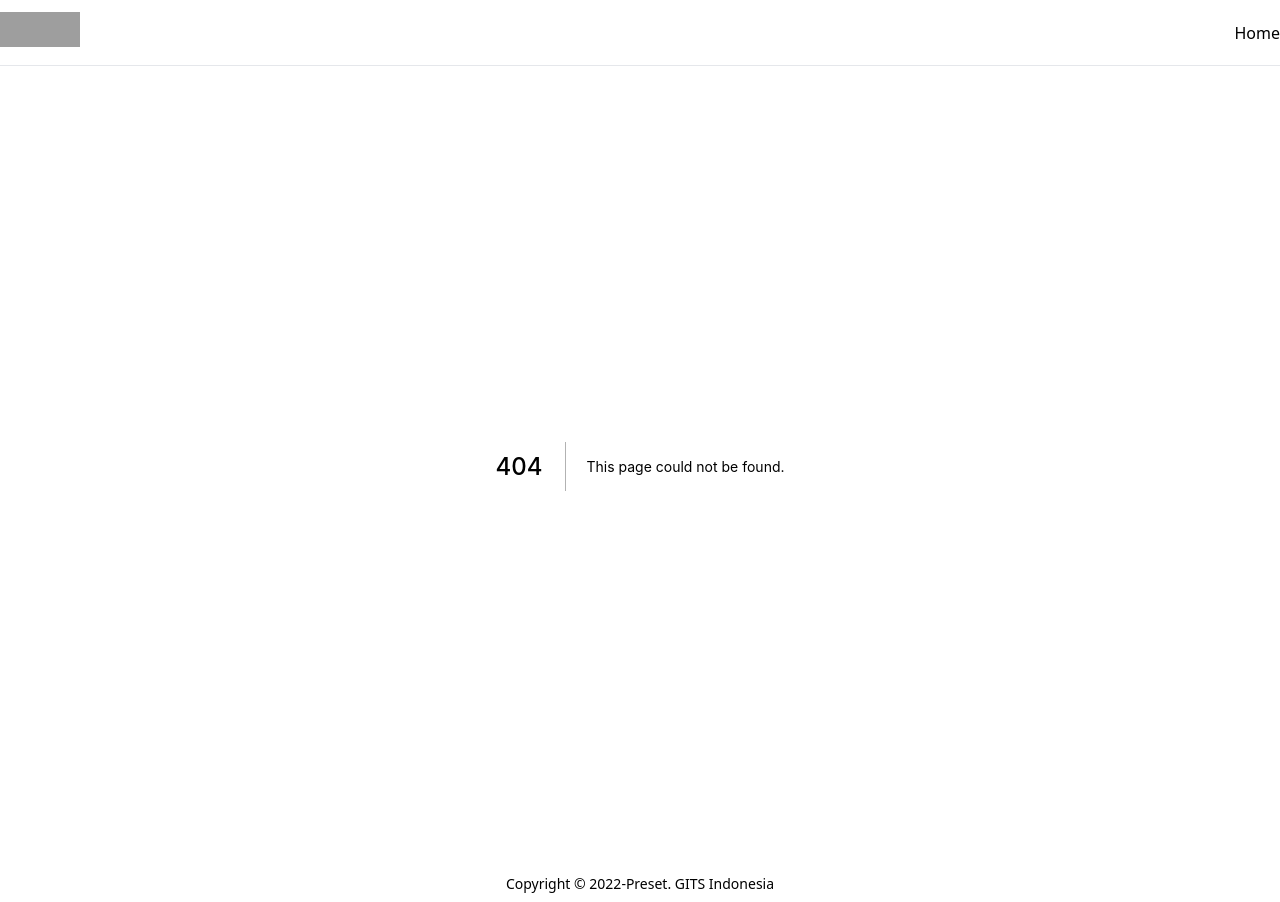
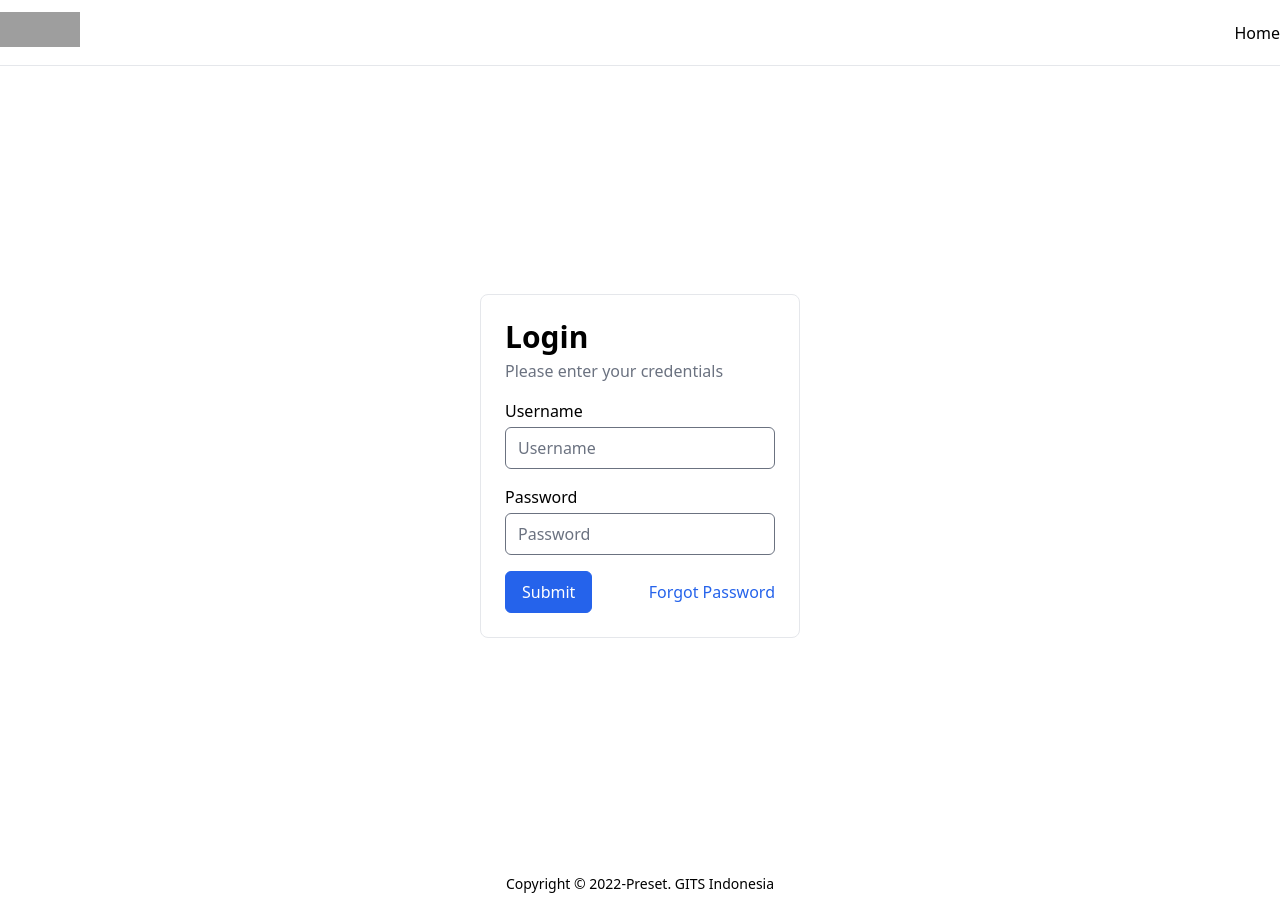
Before and after one commit to gitsindonesia/next-starter, a Next.js app: page /auth/login in a window 1280 px wide. Before the commit this address had no page. Built offline with nearby package versions, Linux system fonts and the light colour scheme; grey boxes are pictures that could not be loaded.

Commit message:
chore: login page

```diff
--- /dev/null
+++ b/pages/auth/login.tsx
@@ -0,0 +1,53 @@
+import Head from 'next/head';
+import Link from 'next/link';
+import Button from '../../components/Button/Button';
+
+export default function Login() {
+  return (
+    <>
+      <Head>
+        <title>Login</title>
+      </Head>
+      <div className="container mx-auto py-6 sm:h-screen flex items-center justify-center">
+        <form className="w-3/12 mx-auto rounded-lg border p-6">
+          <div>
+            <h1 className="text-3xl font-semibold">Login</h1>
+            <p className="text-gray-500 mt-1">Please enter your credentials</p>
+          </div>
+
+          <div className="mt-4">
+            <label className="block mb-1 font-medium" htmlFor="username">
+              Username
+            </label>
+            <input
+              id="username"
+              type="text"
+              placeholder="Username"
+              className="w-full px-3 py-2 rounded-md transition duration-300"
+            />
+          </div>
+          <div className="mt-4">
+            <label className="block mb-1 font-medium" htmlFor="password">
+              Password
+            </label>
+            <input
+              id="password"
+              type="text"
+              placeholder="Password"
+              className="w-full px-3 py-2 rounded-md transition duration-300"
+            />
+          </div>
+
+          <div className="mt-4 flex gap-4 justify-between items-center">
+            <Button variant="primary" type="submit">
+              Submit
+            </Button>
+            <Link href="/auth/password/forgot">
+              <a className="font-medium text-blue-600">Forgot Password</a>
+            </Link>
+          </div>
+        </form>
+      </div>
+    </>
+  );
+}
```
